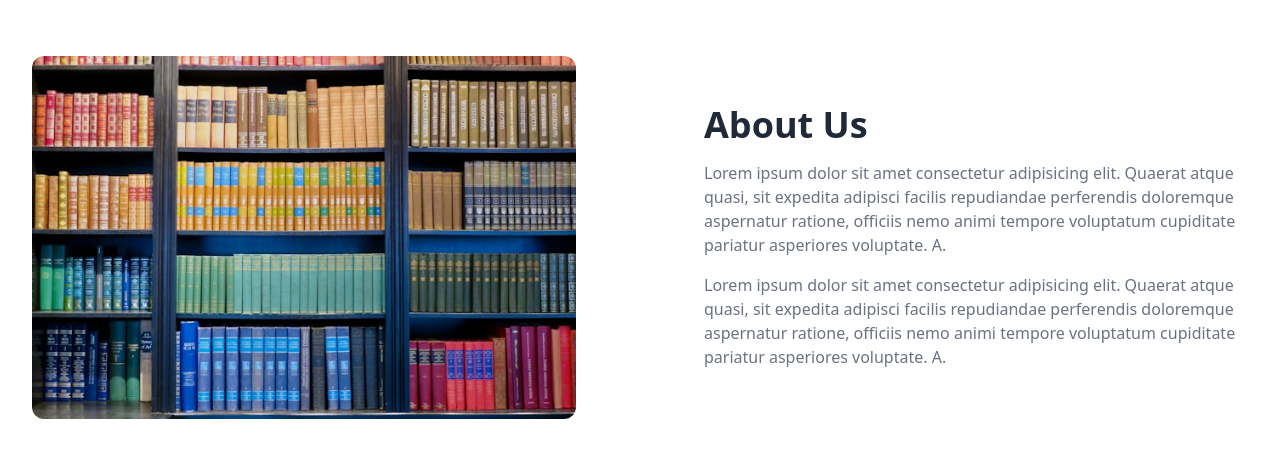
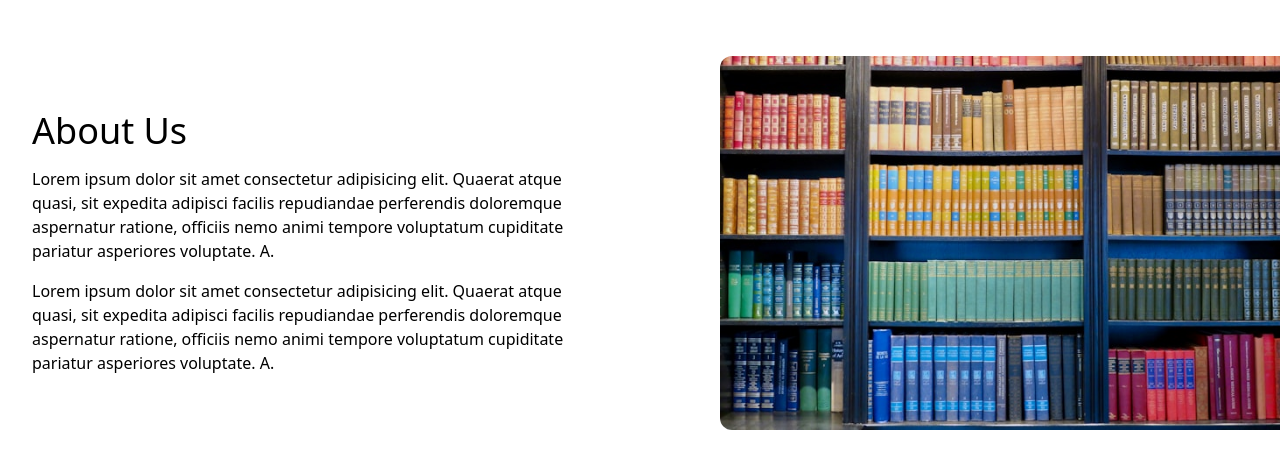
Before and after one commit to chingu-voyages/v49-tier3-team-25, a React (Vite) app in the folder client/: page /about in a window 1280 px wide. Shown: the top 468 px of the page. Built offline with nearby package versions, Linux system fonts and the light colour scheme.

Commit message:
css, swap image and text around

```diff
--- a/client/src/pages/About.tsx
+++ b/client/src/pages/About.tsx
@@ -2,28 +2,22 @@ import aboutBookImg from "/about-book-img.jpg";
 
 export default function About() {
   return (
-    <div className="max-w-[85rem] px-4 py-10 sm:px-6 lg:px-8 lg:py-14 mx-auto">
+    //
+    <div className="max-w-[85rem] px-4 py-10 sm:px-6 md:pr-0 lg:pl-8 lg:py-14 mx-auto">
       {/* <!-- Grid --> */}
       <div className="md:grid md:grid-cols-2 md:items-center md:gap-12 xl:gap-32">
-        <div>
-          <img className="rounded-xl" src={aboutBookImg} alt="Book shelf" />
-        </div>
-
+        {/* <!-- Title & Text--> */}
         <div className="mt-5 sm:mt-10 lg:mt-0">
           <div className="space-y-6 sm:space-y-8">
-            {/* <!-- Title --> */}
             <div className="space-y-2 md:space-y-4">
-              <h2 className="font-bold text-3xl lg:text-4xl text-gray-800 dark:text-neutral-200">
-                About Us
-              </h2>
-              {/* <!-- Text --> */}
-              <p className="text-gray-500 dark:text-neutral-500">
+              <h2 className=" text-3xl lg:text-4xl ">About Us</h2>
+              <p className="text-md">
                 Lorem ipsum dolor sit amet consectetur adipisicing elit. Quaerat
                 atque quasi, sit expedita adipisci facilis repudiandae
                 perferendis doloremque aspernatur ratione, officiis nemo animi
                 tempore voluptatum cupiditate pariatur asperiores voluptate. A.
               </p>
-              <p className="text-gray-500 dark:text-neutral-500">
+              <p className="text-md">
                 Lorem ipsum dolor sit amet consectetur adipisicing elit. Quaerat
                 atque quasi, sit expedita adipisci facilis repudiandae
                 perferendis doloremque aspernatur ratione, officiis nemo animi
@@ -32,6 +26,14 @@ export default function About() {
             </div>
           </div>
         </div>
+        {/* <!-- Image --> */}
+        <div className="mt-5 md:mt-0">
+          <img
+            className="rounded-xl md:rounded-r-none object-cover md:h-[100%-1rem]"
+            src={aboutBookImg}
+            alt="Book shelf"
+          />
+        </div>
       </div>
       {/* <!-- End Grid --> */}
     </div>
```
